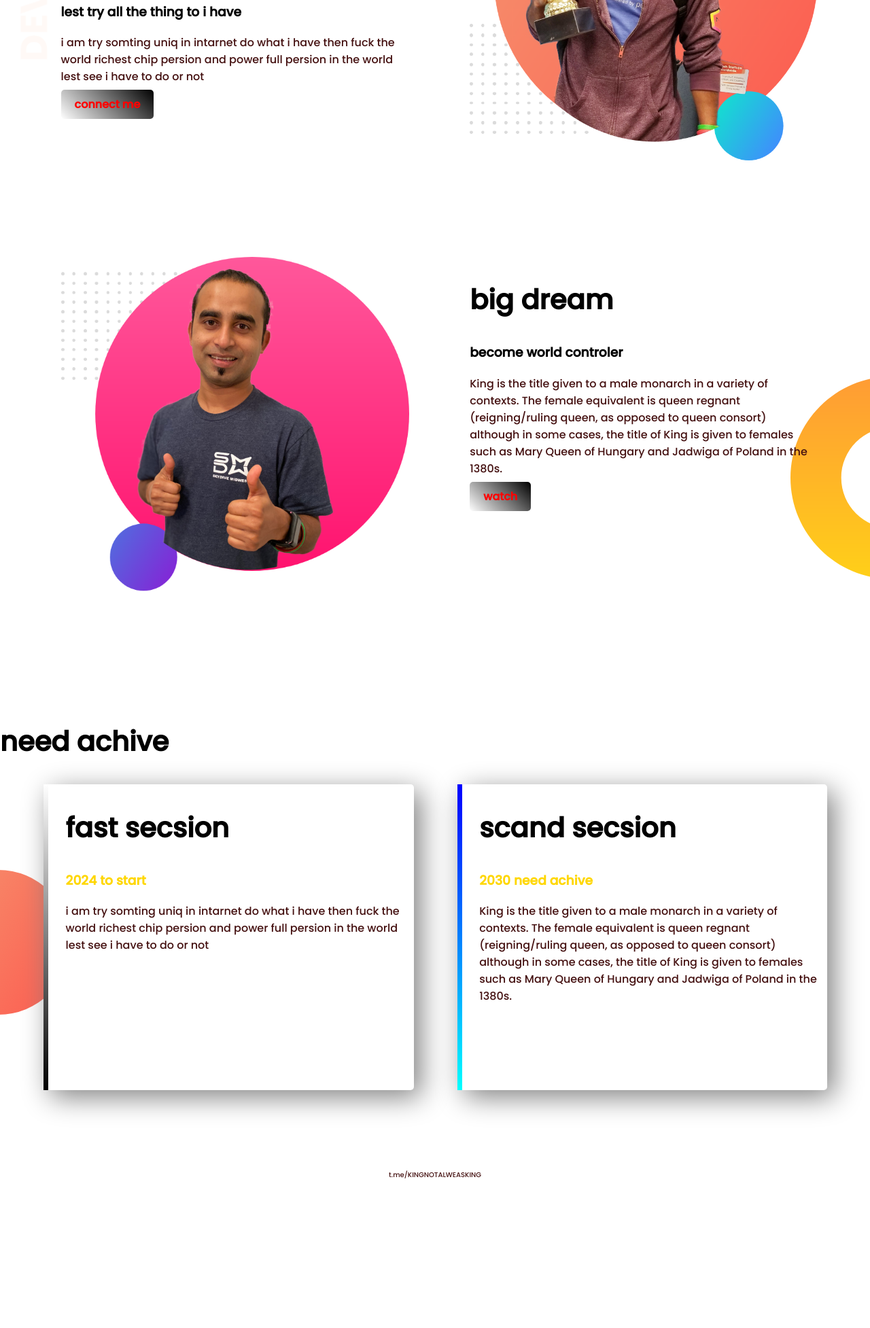
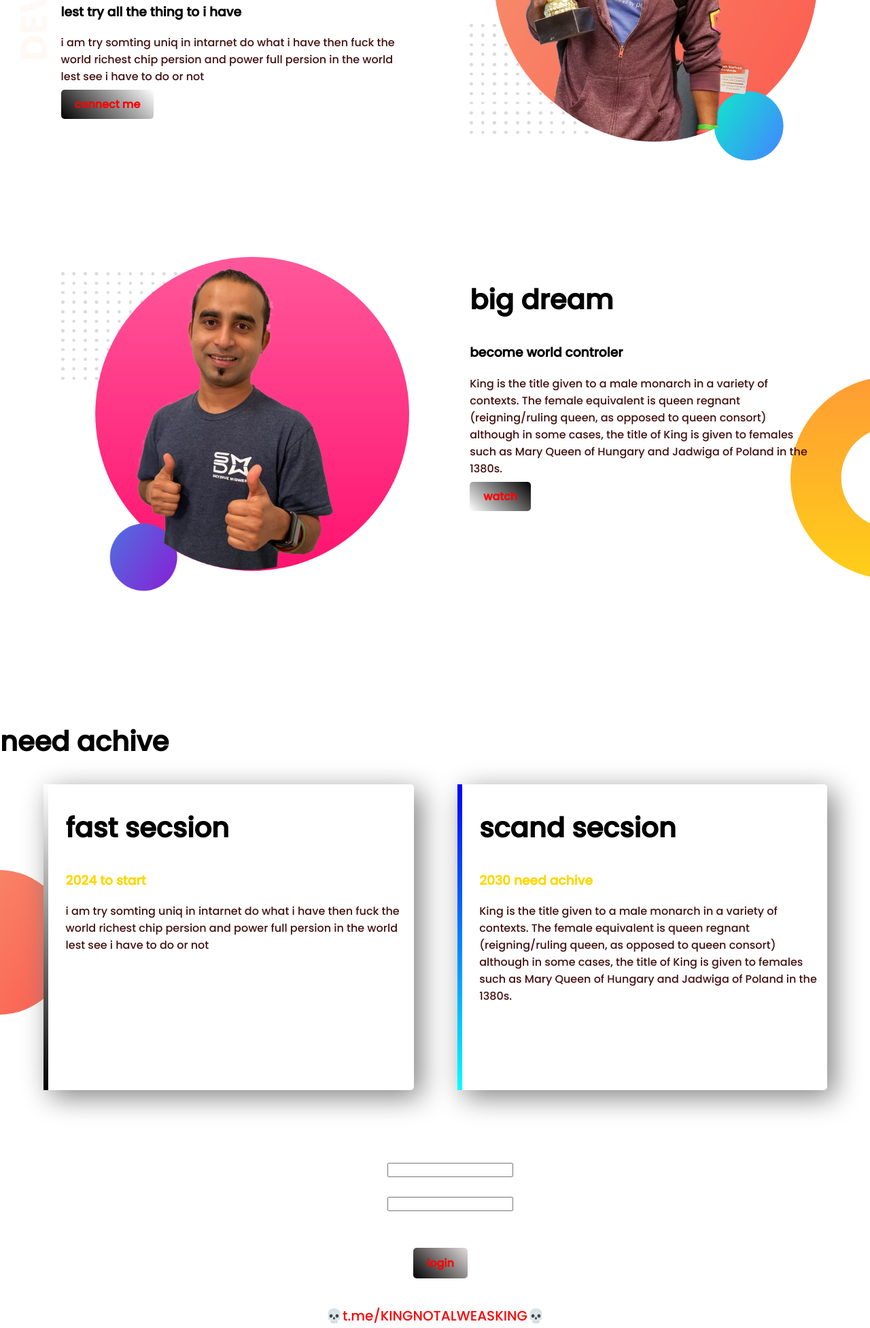
Before and after one commit to lenovoleptop/my-fast-website, a plain HTML site: page index.html in a window 1280 px wide. Shown: the part 272-2226 px from the top of the page at 68% size. Before the commit the page ends 2019 px from the top, so only its background shows below. Drawn offline with Linux system fonts and the light colour scheme.

Commit message:
scand commit

```diff
--- a/index.html
+++ b/index.html
@@ -7,7 +7,7 @@
     <link rel="preconnect" href="https://fonts.googleapis.com">
 <link rel="preconnect" href="https://fonts.gstatic.com" crossorigin>
 <link href="https://fonts.googleapis.com/css2?family=Poppins:wght@500&display=swap" rel="stylesheet">
-    <link rel="stylesheet" href="style.css">
+<link rel="stylesheet" href="style.css">
 </head>
 <body>
 <section class="top-b">
@@ -16,7 +16,7 @@
         <h1><span class="name-light">my facking</span> website</h1>
         <h3>lest try all the thing to i have</h3>
         <p>i am try somting uniq in intarnet do what i have then fuck the world richest chip persion and power full persion in the world lest see i have to do or not</p>
-        <a class="link-b" target="_blank" href="https://t.me/KINGNOTALWEASKING">connect me</a>
+        <a id="try-s" class="link-b" target="_blank" href="https://t.me/KINGNOTALWEASKING">connect me</a>
     </div>
         <div class="h-w">
             <img src="images/jhankar.png" alt="">
@@ -30,7 +30,7 @@
                         <h2>big dream</h2>
                         <h3>become world controler</h3>
                         <p>King is the title given to a male monarch in a variety of contexts. The female equivalent is queen regnant (reigning/ruling queen, as opposed to queen consort) although in some cases, the title of King is given to females such as Mary Queen of Hungary and Jadwiga of Poland in the 1380s.</p>
-                        <a class="link-b" target="_blank" href="https://www.youtube.com/watch?v=5-1GRVzUzD8">watch</a>
+                        <a id="try-s2" class="link-b2" target="_blank" href="https://www.youtube.com/shorts/mQGaKo-kVf0">watch</a>
               </div>
           </section>
                 <section class="e-a">
@@ -48,10 +48,20 @@
                             </p>
                         </div>
                 </section>
+                <input id="mm-d" name="email" type="text">
+                <br>
+                <br>
+
+                <input id="mm-d" name="password" type="text">
+                <br>
+                <br>
+                <br>
+                <a id="mm-c" class="link-c" href="https://lenovoleptop.github.io/my-fast-website/">login</a>
+                <br>
+                <br>
+                <br>
                 <footer>
-                    <p>
-                    t.me/KINGNOTALWEASKING
-                    </p>
+                <p id="footer"></p>
                 </footer>
 </body>
 </html>
--- a/style.css
+++ b/style.css
@@ -28,6 +28,14 @@ section{
     padding-bottom: 150px;
 }
 .link-b{
+    text-decoration: none;
+    background-image: linear-gradient(45deg, black, white);
+    padding: 10px 20px;
+    border-radius: 5px;
+    color: red;
+    font-weight: 700;
+}
+.link-b2{
     text-decoration: none;
     background-image: linear-gradient(45deg, white, black);
     padding: 10px 20px;
@@ -65,3 +73,53 @@ footer p{
     text-align: center;
     font-size: 10px;
 }
+#try-s:hover{
+    color: black;
+    font-size: 15px;
+}
+#try-s2:hover{
+    color: blue;
+    font-size: 15px;
+}
+#f-s:hover{
+    background-color: rgb(176, 166, 166);
+    font-size: 23px;
+}
+#ll-c:hover{
+    background-color: rgb(176, 166, 166);
+    font-size: 18px;
+}
+#footer{
+    color: red; /*my telegram id*/
+}
+#footer::before{
+    content: "💀";
+    font-size: 20px;
+}
+#footer::after{
+    content: "t.me/KINGNOTALWEASKING💀";
+    font-size: 20px;
+}
+.link-c{
+    text-decoration: none;
+    background-image: linear-gradient(45deg, black, rgb(228, 220, 220));
+    padding: 10px 20px;
+    border-radius: 5px;
+    color: red;
+    font-weight: 700;
+}
+#mm-c:hover{
+    color: black;
+    font-size: 15px;
+}
+#mm-c{
+
+
+    float: left;
+    margin-left: 47.5%;
+
+}
+#mm-d{
+    float: left;
+    margin-left: 44.5%;
+}
```
